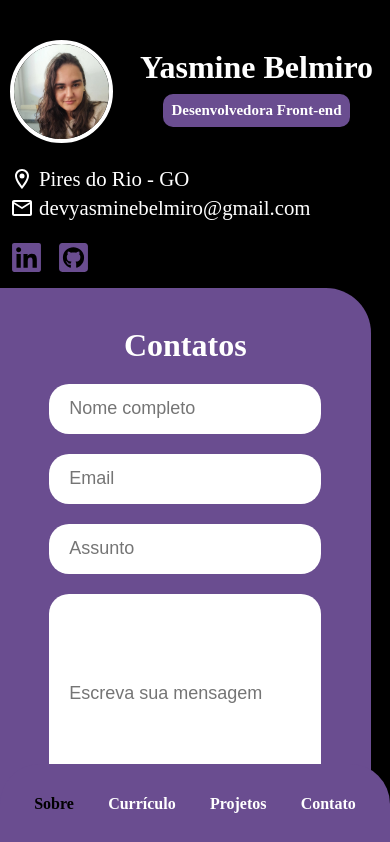
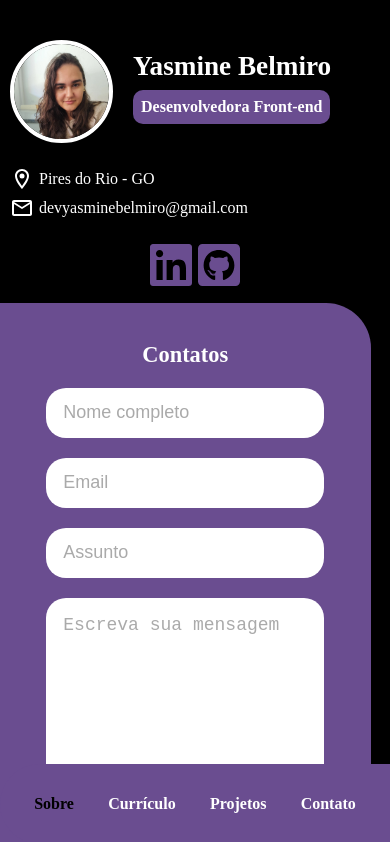
Before and after one commit to yasminebelmiro/portfolio, a React (Vite) app: page /contatos in a window 390 px wide. Shown: the top 842 px of the page. Built offline with nearby package versions, Linux system fonts and the light colour scheme.

Commit message:
style: responsividade mobile ajustada

```diff
--- a/src/components/Header/style.jsx
+++ b/src/components/Header/style.jsx
@@ -2,7 +2,7 @@ import { Link } from "react-router-dom";
 import styled from "styled-components";
 
 export const HeaderContainer = styled.nav`
-  width: 100vw;
+  width: 100%;
   height: 5rem;
   display: flex;
   align-items: center;
@@ -17,12 +17,9 @@ export const HeaderContainer = styled.nav`
 
 export const Left = styled.div`
   width: 30%;
-
   display: flex;
   align-items: center;
   justify-content: start;
-
-
 `;
 
 export const Right = styled.div`
@@ -37,7 +34,7 @@ export const Right = styled.div`
 
   @media (max-width: 600px) {
     width: 100%;
-    border-radius: 40px 40px 0px 0px;
+    border-radius: 40px 0px 0px 40px;
   }
 `;
 
--- a/src/global.jsx
+++ b/src/global.jsx
@@ -24,7 +24,7 @@ body{
 export const GlobalContainer = styled.div`
   display: flex;
   flex-direction: row;
-  width: 100vw;
+  width: 100%;
   padding-top: 30px;
 
   @media (max-width: 1100px) {
--- a/src/pages/About/style.jsx
+++ b/src/pages/About/style.jsx
@@ -21,9 +21,11 @@ export const AboutContainer = styled.section`
 `;
 
 export const Title = styled.h1`
-
+  font-size: 2rem;
   margin-bottom: 5%;
-
+  @media (max-width: 400px) {
+    font-size: 1.4rem;
+  }
 `;
 
 export const Description = styled.p`
@@ -37,9 +39,12 @@ export const Description = styled.p`
 `;
 
 export const Subtitle = styled.h2`
-
+  font-size: 2rem;
   margin: 5% 0;
 
+  @media (max-width: 400px) {
+    font-size: 1.4rem;
+  }
 `;
 
 export const LangageContent = styled.div`
--- a/src/pages/Contacts/Contacts.jsx
+++ b/src/pages/Contacts/Contacts.jsx
@@ -4,10 +4,11 @@ import {
   Button,
   ContactContainer,
   ContactForm,
-  LargeInput,
-  SmallInput,
+  Input,
   SocialContainer,
   SocialIcons,
+  TextArea,
+  Title,
 } from "./style";
 import { FaGithubSquare, FaInstagramSquare, FaLinkedin } from "react-icons/fa";
 import { FaSquareXTwitter } from "react-icons/fa6";
@@ -33,8 +34,8 @@ const Contacts = () => {
 
     const templateParams = {
       to_name: "Yasmine Belmiro",
-      from_name: formData.name,
-      reply_to: formData.email,
+      from_name: formData.from_name,
+      reply_to: formData.from_email,
       topic: formData.topic,
       message: formData.message,
     };
@@ -51,42 +52,45 @@ const Contacts = () => {
           setSuccess(true);
           setError(false);
           setIsSending(false);
-          setFormData({ name: "", email: "", topic: "", message: "" });
+          setFormData({
+            from_name: "",
+            from_email: "",
+            topic: "",
+            message: "",
+          });
+          alert("Mensagem enviada com sucesso!");
         },
         (err) => {
           console.error("Erro ao enviar: ", err);
           setSuccess(false);
           setError(true);
           setIsSending(false);
+          alert("Erro ao enviar messagem, tente novamente!");
         }
       );
-
-    success
-      ? alert("Mensagem enviada com sucesso!")
-      : alert("Erro ao enviar messagem, tente novamente!");
   };
 
   return (
     <ContactContainer>
-      <h1>Contatos</h1>
+      <Title>Contatos</Title>
       <ContactForm onSubmit={handleSubmit} method="POST">
-        <SmallInput
+        <Input
           type="text"
-          name="name"
+          name="from_name"
           placeholder="Nome completo"
           value={formData.name}
           onChange={handleChange}
           required
         />
-        <SmallInput
+        <Input
           type="email"
-          name="email"
+          name="from_email"
           placeholder="Email"
           value={formData.email}
           onChange={handleChange}
           required
         />
-        <SmallInput
+        <Input
           type="text"
           name="topic"
           placeholder="Assunto"
@@ -94,7 +98,7 @@ const Contacts = () => {
           onChange={handleChange}
           required
         />
-        <LargeInput
+        <TextArea
           type="text"
           name="message"
           placeholder="Escreva sua mensagem"
@@ -109,12 +113,13 @@ const Contacts = () => {
 
       <SocialContainer>
         <a
-          href="www.linkedin.com/in/yasmine-oliveira-belmiro-471612282"
+          href="https://www.linkedin.com/in/yasmine-oliveira-belmiro-471612282"
           target="_blank"
           rel="noopener noreferrer"
         >
           <SocialIcons as={FaLinkedin} />
         </a>
+
         <a
           href="https://github.com/yasminebelmiro"
           target="_blank"
--- a/src/pages/Contacts/style.jsx
+++ b/src/pages/Contacts/style.jsx
@@ -13,11 +13,18 @@ export const ContactContainer = styled.div`
   padding: 5%;
 
   @media (max-width: 1100px) {
-    height: auto;
     width: 95%;
     padding: 10%;
     margin-bottom: 90px;
     border-radius: 0px 45px 45px 0px;
+  }
+`;
+
+export const Title = styled.h1`
+  font-size: 2rem;
+
+  @media (max-width: 400px) {
+    font-size: 1.4rem;
   }
 `;
 
@@ -27,56 +34,71 @@ export const SocialIcons = styled.div`
 `;
 
 export const ContactForm = styled.form`
+width: 70%;
   display: flex;
   flex-direction: column;
   margin-top: 20px;
-   @media (max-width: 600px) {
 
+  @media(max-width: 600px){
+  width: 95%;}
+`;
+
+export const Input = styled.input`
+  width: 100%;
+  height: 50px;
+  border-radius: 20px;
+  border: 2px solid transparent;
+  margin-bottom: 20px;
+  padding: 15px;
+  font-size: 18px;
+  color: black;
+  transition: border 0.3s ease;
+
+  &::placeholder {
+    color: #aaa;
+  }
+
+  &:focus {
+    outline: none;
+    border: 2px solid var(--purple);
   }
 `;
 
-export const SmallInput = styled.input`
-  width: 494px;
-  height: 50px;
+export const TextArea = styled.textarea`
+  width: 100%;
+  height: 200px;
   border-radius: 20px;
-  border: none;
+  border: 2px solid transparent;
   margin-bottom: 20px;
-  padding-left: 20px;
-  padding-right: 20px;
+  padding: 15px;
   font-size: 18px;
   color: black;
-  @media (max-width: 600px) {
-    width: 100%;
+  resize: none;
+  transition: border 0.3s ease;
+
+  &::placeholder {
+    color: #aaa;
   }
-`;
 
-export const LargeInput = styled.input`
-  width: 494px;
-  height: 200px;
-  border-radius: 20px;
-  border: none;
-  margin-bottom: 20px;
-  padding-left: 20px;
-  padding-right: 20px;
-  font-size: 18px;
-  color: black;
-
-  @media (max-width: 600px) {
-    width: 100%;
+  &:focus {
+    outline: none;
+    border: 2px solid var(--purple);
   }
 `;
 
 export const Button = styled.button`
-  width: 494px;
-  height: 40px;
+  width: 100%;
+  height: 50px;
   border: none;
   background-color: black;
   color: white;
   font-size: 18px;
   border-radius: 20px;
   cursor: pointer;
-    @media (max-width: 600px) {
-    width: 100%;
+  transition: background 0.3s ease;
+
+  &:hover {
+    background-color: var(--purple);
   }
 `;
 
--- a/src/pages/Cv/Cv.jsx
+++ b/src/pages/Cv/Cv.jsx
@@ -12,6 +12,7 @@ import {
   Column,
   Name,
   Description,
+  Row,
 } from "./style";
 import { PiBagSimpleBold } from "react-icons/pi";
 import curriculum from "../../assets/curriculo.pdf";
@@ -42,16 +43,19 @@ const Cv = () => {
   return (
     <CvContainer>
       <Title>Curriculo</Title>
-      <a href={curriculum} download={"Curriculo-Yasmine"} >
+      <a href={curriculum} download={"Curriculo-Yasmine"}>
         <Button>Baixar pdf</Button>
       </a>
       <EducationContent>
+        <Row>
           <IconContainer>
             <Icon as={LuBook} />
           </IconContainer>
+          <Subtitle>Educação</Subtitle>
+        </Row>
 
         <DescriptionContent>
-          <Subtitle>Educação</Subtitle>
+
           <Column>
             <Name>Bacharelado em Sitemas de informação(2022 - 2026)</Name>
             <Description>IF Goiano - Campus Urutaí</Description>
@@ -59,12 +63,14 @@ const Cv = () => {
         </DescriptionContent>
       </EducationContent>
       <EducationContent>
+        <Row>
           <IconContainer>
             <Icon as={PiBagSimpleBold} />
           </IconContainer>
+          <Subtitle>Experiência</Subtitle>
+        </Row>
 
         <DescriptionContent>
-          <Subtitle>Experiência</Subtitle>
           {ExperienceList.map((item) => (
             <Column key={item.id}>
               <Name>{item.name} </Name>
--- a/src/pages/Cv/style.jsx
+++ b/src/pages/Cv/style.jsx
@@ -21,7 +21,11 @@ export const CvContainer = styled.div`
   }
 `;
 
-export const Title = styled.h1``;
+export const Title = styled.h1`
+  @media (max-width: 400px) {
+    font-size: 1.4rem;
+  }
+`;
 
 export const Button = styled.button`
   background-color: black;
@@ -38,17 +42,26 @@ export const Button = styled.button`
     background-color: white;
     color: black;
   }
+
+  @media (max-width: 400px) {
+    width: 150px;
+
+    font-size: 0.8rem;
+  }
 `;
 
 export const EducationContent = styled.div`
   width: 100%;
   display: flex;
+  flex-direction: column;
+  padding: 2rem 0;
 `;
 
 export const IconContainer = styled.div`
   display: flex;
   justify-content: center;
   align-items: center;
+  width:60px;
   height: 60px;
   background-color: black;
   padding: 10px;
@@ -56,13 +69,14 @@ export const IconContainer = styled.div`
 
   @media (max-width: 600px) {
     height: 50px;
+    width:50px;
   }
 `;
 
 export const Icon = styled.div`
-  font-size: 38px;
+  font-size: 2rem;
   @media (max-width: 600px) {
-    font-size: 28px;
+    font-size: 1.5rem;
   }
 `;
 
@@ -76,6 +90,13 @@ export const DescriptionContent = styled.div`
 export const Subtitle = styled.h2`
   margin-top: 15px;
   font-size: 1.6rem;
+  margin-left: 2rem;
+  @media (max-width: 400px) {
+    font-size: 1.4rem;
+  }
+  @media (max-width: 600px) {
+    margin-left: 1rem;
+  }
 `;
 export const Column = styled.div`
   padding: 20px 0;
@@ -84,9 +105,20 @@ export const Column = styled.div`
 export const Name = styled.h3`
   font-size: 1.4rem;
   margin-bottom: 15px;
+  @media (max-width: 400px) {
+    font-size: 1rem;
+  }
 `;
 
 export const Description = styled.p`
   font-size: 1.2rem;
   color: var(--purple-300);
+  @media (max-width: 400px) {
+    font-size: 0.9rem;
+  }
 `;
+
+export const Row = styled.div`
+  display: flex;
+  flex-direction: row;
+`;
--- a/src/pages/Home/Home.jsx
+++ b/src/pages/Home/Home.jsx
@@ -38,7 +38,7 @@ const Home = () => {
           devyasminebelmiro@gmail.com
         </Text>
         <SocialContainer>
-          <a href="www.linkedin.com/in/yasmine-oliveira-belmiro-471612282">
+          <a  href="https://www.linkedin.com/in/yasmine-oliveira-belmiro-471612282">
             <SocialIcons as={FaLinkedin} />
           </a>
           <a href="https://github.com/yasminebelmiro">
--- a/src/pages/Home/style.jsx
+++ b/src/pages/Home/style.jsx
@@ -15,7 +15,6 @@ export const HomeContainer = styled.section`
     padding: 30px;
   }
   @media (max-width: 400px) {
-
     padding: 10px;
   }
 `;
@@ -43,6 +42,12 @@ export const MobileColumn = styled.div`
     width: 100%;
     flex-direction: column;
     align-items: center;
+  }
+
+  @media (max-width: 600px) {
+    width: 100%;
+    flex-direction: column;
+    align-items: start;
   }
 `;
 
@@ -77,18 +82,18 @@ export const Name = styled.h1`
   margin-bottom: 0.5rem;
 
   @media (max-width: 600px) {
-    font-size: 1.1rempx;
+    font-size: 1.7rem;
   }
 `;
 
 export const Hole = styled.h2`
-  font-size: 1.5rem;
+  font-size: 1.4rem;
   background-color: var(--purple);
   padding: 0.5rem;
   margin-bottom: 2rem;
   border-radius: 10px;
   @media (max-width: 600px) {
-    font-size: 15px;
+    font-size: 1rem;
   }
 `;
 
@@ -97,6 +102,10 @@ export const Text = styled.p`
   display: flex;
   align-items: center;
   margin-bottom: 0.3rem;
+
+  @media (max-width: 400px){
+  font-size: 1rem;
+  }
 `;
 
 export const TextIcons = styled.div`
@@ -107,16 +116,13 @@ export const TextIcons = styled.div`
 export const SocialContainer = styled.div`
   display: flex;
   margin-top: 1rem;
+  justify-content: center;
+  width: 100%;
 
-  @media (max-width: 600px) {
-    gap: 14px;
-  }
 `;
 
 export const SocialIcons = styled.div`
-  font-size: 50px;
-  @media (max-width: 600px) {
-    font-size: 33px;
-    color: var(--purple);
-  }
+  font-size: 3rem;
+  color: var(--purple);
+
 `;
--- a/src/pages/Projects/style.jsx
+++ b/src/pages/Projects/style.jsx
@@ -22,7 +22,11 @@ export const ProjectsContainer = styled.div`
 `;
 
 export const Title = styled.h1`
-  font-size: 2rem;
+    font-size: 2rem;
+  margin-bottom: 5%;
+  @media (max-width: 400px) {
+    font-size: 1.4rem;
+  }
 `;
 
 export const ProjectsGrid = styled.div`
```
Lines whose indentation alone changed are shown as unchanged.
